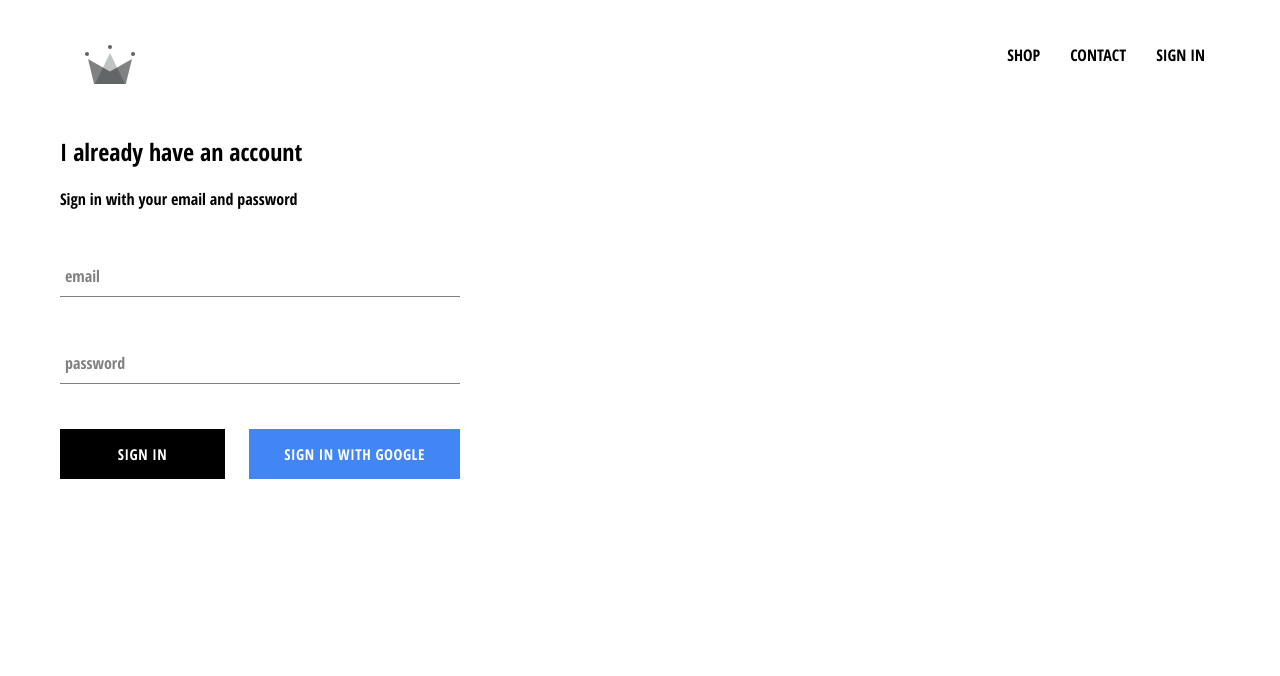
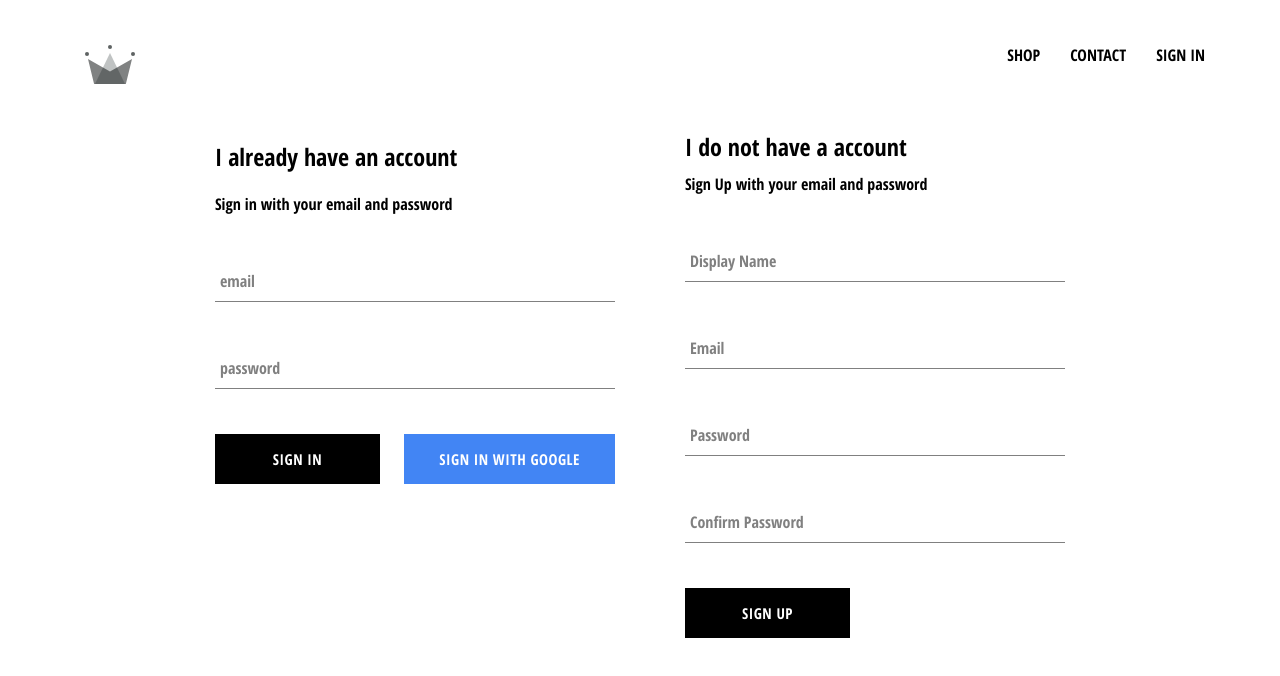
Before and after one commit to jaytee-padilla/e-commerce-app, a React (Create React App) app: page /signin in a window 1280 px wide. Shown: the top 676 px of the page. Built offline with nearby package versions, Linux system fonts and the light colour scheme; no server answers.

Commit message:
Sign-up component created, hooked up to state, styled, and handleSubmit() method completed. SignUp component has been added to SignIn-SignUp component page

```diff
--- /dev/null
+++ b/src/components/sign-up/sign-up.jsx
@@ -0,0 +1,109 @@
+import React, { Component } from 'react';
+import './sign-up.scss';
+
+// components
+import FormInput from '../form-input/form-input';
+import CustomButton from '../custom-button/custom-button';
+
+// authorization
+import { auth, createUserProfileDocument } from '../../firebase/firebase';
+
+class SignUp extends Component {
+  constructor(props) {
+    super(props)
+
+    this.state = {
+      displayName: '',
+      email: '',
+      password: '',
+      confirmPassword: ''
+    }
+  }
+
+  handleSubmit = async event => {
+    event.preventDefault();
+
+    const { displayName, email, password, confirmPassword } = this.state;
+
+    if (password !== confirmPassword) {
+      alert("Passwords don't match");
+      return
+    }
+
+    try {
+      // creates a new user account in firebase with the provided email and password
+      // { user } is being destructured because a "user auth" object is returned if created successfully and stored in the { user } key
+      const { user } = await auth.createUserWithEmailAndPassword(email, password);
+
+      await createUserProfileDocument(user, { displayName });
+
+      // resets state
+      this.setState({
+        displayName: '',
+        email: '',
+        password: '',
+        confirmPassword: ''
+      })
+    } catch (error) {
+      console.error(error);
+    }
+  }
+
+  handleChange = event => {
+    const { name, value } = event.target;
+
+    this.setState({
+      [name]: value
+    });
+  }
+
+  render() {
+    const { displayName, email, password, confirmPassword } = this.state;
+
+    return (
+      <div className='sign-up'>
+        <h2 className='title'>I do not have a account</h2>
+        <span>Sign Up with your email and password</span>
+
+        <form className='sign-up-form' onSubmit={this.handleSubmit}>
+          <FormInput
+            type='text'
+            name='displayName'
+            value={displayName}
+            onChange={this.handleChange}
+            label='Display Name'
+            required
+          />
+          <FormInput
+            type='email'
+            name='email'
+            value={email}
+            onChange={this.handleChange}
+            label='Email'
+            required
+          />
+          <FormInput
+            type='password'
+            name='password'
+            value={password}
+            onChange={this.handleChange}
+            label='Password'
+            required
+          />
+          <FormInput
+            type='password'
+            name='confirmPassword'
+            value={confirmPassword}
+            onChange={this.handleChange}
+            label='Confirm Password'
+            required
+          />
+
+          <CustomButton type='submit'>SIGN UP</CustomButton>
+        </form>
+      </div>
+    )
+  }
+}
+
+export default SignUp;
--- /dev/null
+++ b/src/components/sign-up/sign-up.scss
@@ -0,0 +1,9 @@
+.sign-up {
+  display: flex;
+  flex-direction: column;
+  width: 380px;
+
+  .title {
+    margin: 10px 0;
+  }
+}
--- a/src/pages/signin-signup/signin-signup.jsx
+++ b/src/pages/signin-signup/signin-signup.jsx
@@ -3,11 +3,13 @@
 
 // components
 import SignIn from '../../components/sign-in/sign-in';
+import SignUp from '../../components/sign-up/sign-up';
 
 const SignInAndSignUp = () => {
   return (
     <div className='sign-in-sign-up'>
       <SignIn />
+      <SignUp />
     </div>
   )
 }
--- a/src/pages/signin-signup/signin-signup.scss
+++ b/src/pages/signin-signup/signin-signup.scss
@@ -0,0 +1,6 @@
+.sign-in-sign-up {
+  width: 850px;
+  display: flex;
+  justify-content: space-between;
+  margin: 30px auto;
+}
```
